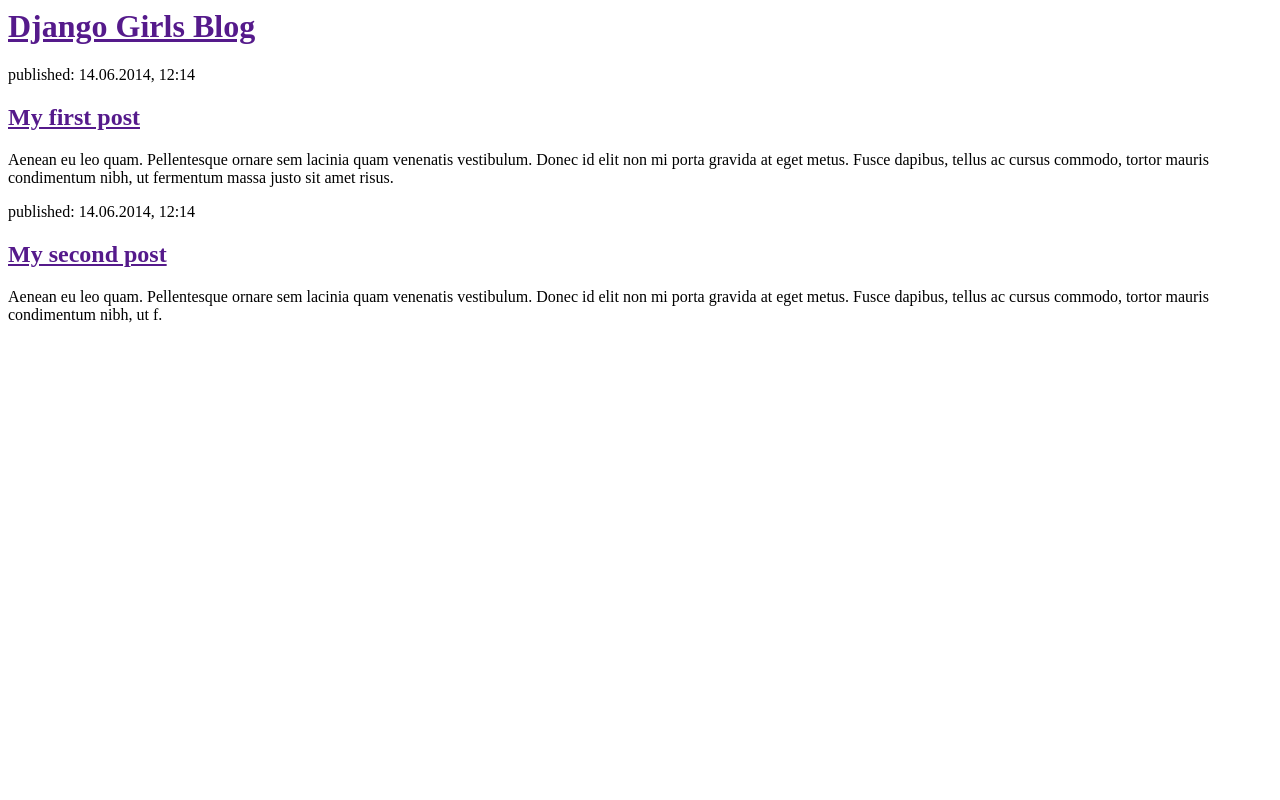
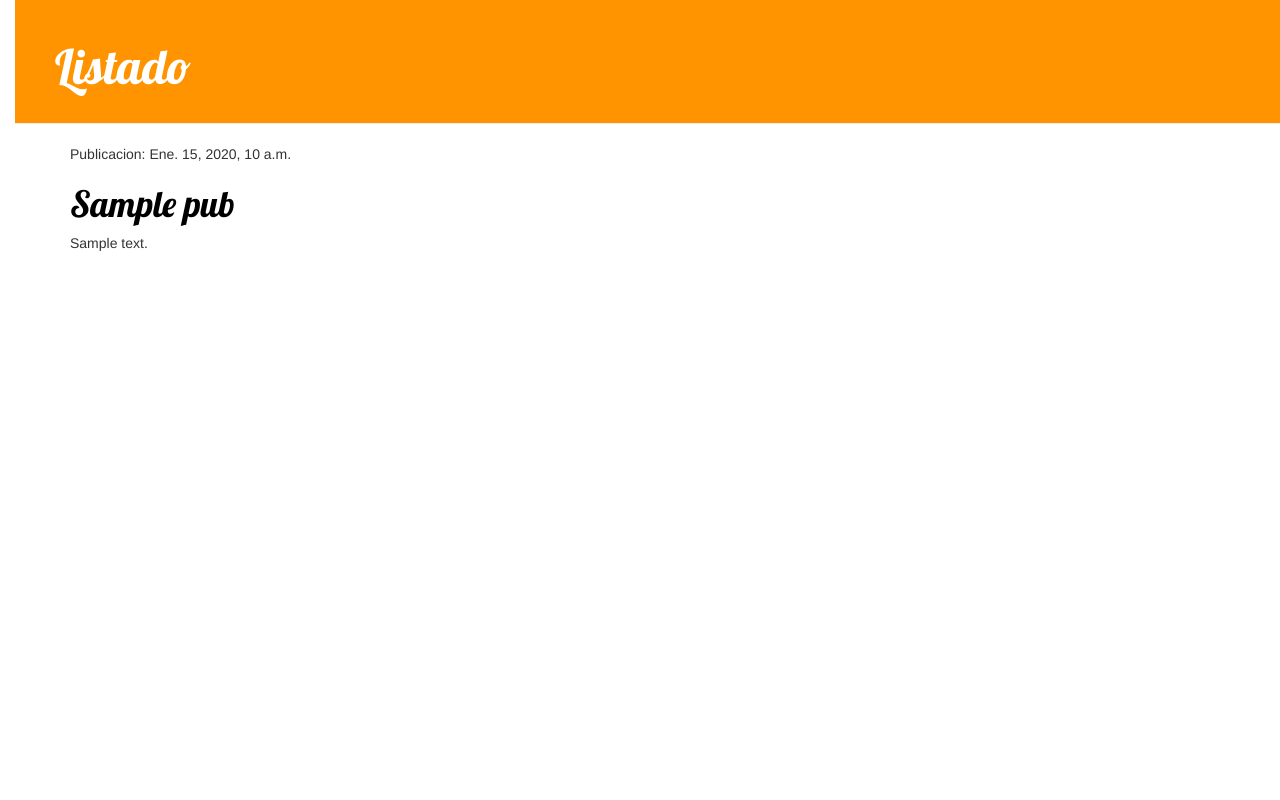
Before and after one commit to Archila/djangoE, a Django app: template blog/templates/blog/listar_pub.html in a window 1280 px wide. Run offline with Django 3.2, Linux system fonts and the light colour scheme; the template is opened without the code that fills it: most values are stand-ins (such as "Sample title", 1, 10 or a date in 2020); some libraries are stand-ins or nearby versions.

Commit message:
Estilos CSS y boostrap Al hacer click en una de las publicaciones redirecciona a su detalle Nueva vista detalle_publicacion

```diff
--- /dev/null
+++ b/blog/static/css/blog.css
@@ -0,0 +1,56 @@
+
+body {
+       padding-left: 15px;
+   }
+h1 a {
+       color: #FCA205;
+       font-family: 'Lobster';
+   }
+
+.page-header {
+        background-color: #ff9400;
+        margin-top: 0;
+        padding: 20px 20px 20px 40px;
+    }
+
+    .page-header h1, .page-header h1 a, .page-header h1 a:visited, .page-header h1 a:active {
+        color: #ffffff;
+        font-size: 36pt;
+        text-decoration: none;
+    }
+
+    .content {
+        margin-left: 40px;
+    }
+
+    h1, h2, h3, h4 {
+        font-family: 'Lobster', cursive;
+    }
+
+    .date {
+        float: right;
+        color: #828282;
+    }
+
+    .save {
+        float: right;
+    }
+
+    .post-form textarea, .post-form input {
+        width: 100%;
+    }
+
+    .top-menu, .top-menu:hover, .top-menu:visited {
+        color: #ffffff;
+        float: right;
+        font-size: 26pt;
+        margin-right: 20px;
+    }
+
+    .post {
+        margin-bottom: 70px;
+    }
+
+    .post h1 a, .post h1 a:visited {
+        color: #000000;
+    }
--- /dev/null
+++ b/blog/templates/blog/base.html
@@ -0,0 +1,24 @@
+{% load staticfiles %}
+    <html>
+        <head>
+            <title>Blog de Publicaciones</title>
+            <link rel="stylesheet" href="//maxcdn.bootstrapcdn.com/bootstrap/3.2.0/css/bootstrap.min.css">
+            <link rel="stylesheet" href="//maxcdn.bootstrapcdn.com/bootstrap/3.2.0/css/bootstrap-theme.min.css">
+            <link href='//fonts.googleapis.com/css?family=Lobster&subset=latin,latin-ext' rel='stylesheet' type='text/css'>
+            <link rel="stylesheet" href="{% static 'css/blog.css' %}">
+        </head>
+        <body>
+            <div class="page-header">
+                <h1><a href="/">Listado</a></h1>
+            </div>
+
+            <div class="content container">
+                <div class="row">
+                    <div class="col-md-8">
+                      {% block content %}
+                      {% endblock %}
+                    </div>
+                </div>
+            </div>
+        </body>
+    </html>
--- a/blog/templates/blog/listar_pub.html
+++ b/blog/templates/blog/listar_pub.html
@@ -1,22 +1,12 @@
-<html>
-        <head>
-            <title>Django Girls blog</title>
-        </head>
-        <body>
-            <div>
-                <h1><a href="">Django Girls Blog</a></h1>
-            </div>
+{% extends 'blog/base.html' %}
 
-            <div>
-                <p>published: 14.06.2014, 12:14</p>
-                <h2><a href="">My first post</a></h2>
-                <p>Aenean eu leo quam. Pellentesque ornare sem lacinia quam venenatis vestibulum. Donec id elit non mi porta gravida at eget metus. Fusce dapibus, tellus ac cursus commodo, tortor mauris condimentum nibh, ut fermentum massa justo sit amet risus.</p>
-            </div>
+      {% block content %}
 
-            <div>
-                <p>published: 14.06.2014, 12:14</p>
-                <h2><a href="">My second post</a></h2>
-                <p>Aenean eu leo quam. Pellentesque ornare sem lacinia quam venenatis vestibulum. Donec id elit non mi porta gravida at eget metus. Fusce dapibus, tellus ac cursus commodo, tortor mauris condimentum nibh, ut f.</p>
-            </div>
-        </body>
-    </html>
+        {% for p in pub %}
+        <div class="post">
+          <p>Publicacion: {{p.fecha_publicacion}}</p>
+           <h1><a href="{%url 'postea' pk=p.pk %}">{{p.titulo}}</a></h1>
+          <p>{{p.texto|linebreaksbr}}</p>
+        </div>
+        {% endfor %}
+      {% endblock content %}
--- a/blog/urls.py
+++ b/blog/urls.py
@@ -3,4 +3,5 @@
 
 urlpatterns = [
         url(r'^$', views.listar_pub),
+        url(r'^postea/(?P<pk>[0-9]+)/$', views.detalle_pub,name='postea'),
 ]
--- a/blog/views.py
+++ b/blog/views.py
@@ -1,4 +1,4 @@
-from django.shortcuts import render
+from django.shortcuts import render, get_object_or_404
 from django.utils import timezone
 from .models import Publicacion
 from .models import Post
@@ -10,3 +10,7 @@
 def listar_pub(request):
     pub = Post.objects.filter(published_date__lte=timezone.now()).order_by('published_date')
     return render(request, 'blog/listar_publicacion.html', {'pub': pub})
+
+def detalle_pub(request, pk):
+    p=get_object_or_404(Post,pk= pk)
+    return render(request,'blog/detalle_publicacion.html',{'p':p})
```
Also changed, not shown: blog/templates/blog/detalle_publicacion.html (added, +13 -0 lines), blog/templates/blog/listar_publicacion.html (+12 -1 lines).
